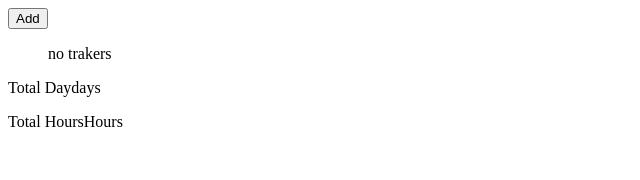
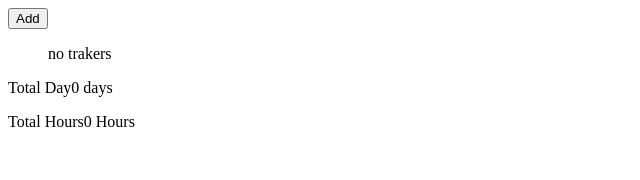
Before and after one commit to TimmyChan99/time-tracker, a React (Vite) app: page / in a window 1280 px wide. Shown: the top 180 px of the page, without its empty margins (0-640 px from the left). Built offline with nearby package versions, Linux system fonts and the light colour scheme.

Commit message:
Create functions to calculate the hour diffrence, total hours and days

```diff
--- a/src/App.tsx
+++ b/src/App.tsx
@@ -2,16 +2,20 @@ import DateRow from './components/DateRow';
 import { useTracker } from './TrackerProvider';
 
 function App() {
-  const { tracker, addTracker, trackerList } = useTracker();
+  const { addTracker, trackerList } = useTracker();
   const trackers = trackerList?.map((item) => (
     <li key={item.id}>
       <DateRow tracker={item} />
     </li>
   ));
+
   const hanldleClick = () => {
-    addTracker(tracker);
-    console.log(trackerList);
+    addTracker();
   };
+
+  const totalHours = trackerList.reduce((acc, item) => {
+    return acc + item.totalHours;
+  }, 0);
 
   return (
     <main>
@@ -23,13 +27,13 @@ function App() {
         <div>
           <p>
             <span>Total Day</span>
-            <span>days</span>
+            <span>{trackers.length} days</span>
           </p>
         </div>
         <div>
           <p>
             <span>Total Hours</span>
-            <span>Hours</span>
+            <span>{totalHours} Hours</span>
           </p>
         </div>
       </footer>
--- a/src/TrackerProvider.tsx
+++ b/src/TrackerProvider.tsx
@@ -1,9 +1,9 @@
-import React, { useContext, createContext, useState, useMemo } from 'react';
+import React, { useContext, createContext, useState } from 'react';
 import uuid from 'react-uuid';
 
 type TrackerContextType = {
-  updateTracker: (key: string, value: string, id: string) => void;
-  addTracker: (NewTracker: Tracker) => void;
+  updateTracker: (key: string, value: string | number, id: string) => void;
+  addTracker: () => void;
   trackerList: Tracker[];
 };
 
@@ -37,7 +37,8 @@ function TrackerProvider({ children }: { children: React.ReactNode }) {
   const [trackerList, setTrackerList] = useState<Tracker[]>([]);
 
   // add tracker to tracker list if tracker is not empty
-  const addTracker = (NewTracker = trackerInitialValue) => {
+  const addTracker = () => {
+    const NewTracker = trackerInitialValue;
     setTrackerList((prevTrackerList) => [
       ...prevTrackerList,
       { ...NewTracker, id: uuid() },
@@ -51,7 +52,7 @@ function TrackerProvider({ children }: { children: React.ReactNode }) {
     //   return;
   };
 
-  const updateTracker = (key: string, value: string, id: string) => {
+  const updateTracker = (key: string, value: string | number, id: string) => {
     setTrackerList((prevTrackerList) => {
       const updatedTrackerList = prevTrackerList.map((item) => {
         if (item.id === id) {
--- a/src/components/DateRow.tsx
+++ b/src/components/DateRow.tsx
@@ -1,16 +1,28 @@
+import { useEffect } from 'react';
 import DateSelector from './DateSelector';
 import TimeSelector from './TimeSelector';
-import { Tracker } from '../TrackerProvider';
+import { Tracker, useTracker } from '../TrackerProvider';
 
 function DateRow({ tracker }: { tracker: Tracker }) {
+  const { updateTracker } = useTracker();
+
   // Calculate total hours
   const totalHours = () => {
     const startHour = +tracker.startTime;
     const endHour = +tracker.endTime;
     const total = endHour - startHour;
-    if (total < 0) return <span>{total + 24}</span>;
-    return <span>{total}</span>;
+    if (total < 0) {
+      updateTracker('totalHours', total + 24, tracker.id);
+    }
+    updateTracker('totalHours', total, tracker.id);
+    return tracker.totalHours;
   };
+
+  useEffect(() => {
+    if (tracker.startTime === '' || tracker.endTime === '') return;
+    totalHours();
+    // eslint-disable-next-line react-hooks/exhaustive-deps
+  }, [tracker.startTime, tracker.endTime]);
 
   return (
     <div>
@@ -33,7 +45,7 @@ function DateRow({ tracker }: { tracker: Tracker }) {
       </div>
       <div>
         <span>total hours</span>
-        {totalHours ? totalHours() : <span>0</span>}
+        <span>{tracker.totalHours}</span>
       </div>
     </div>
   );
```
